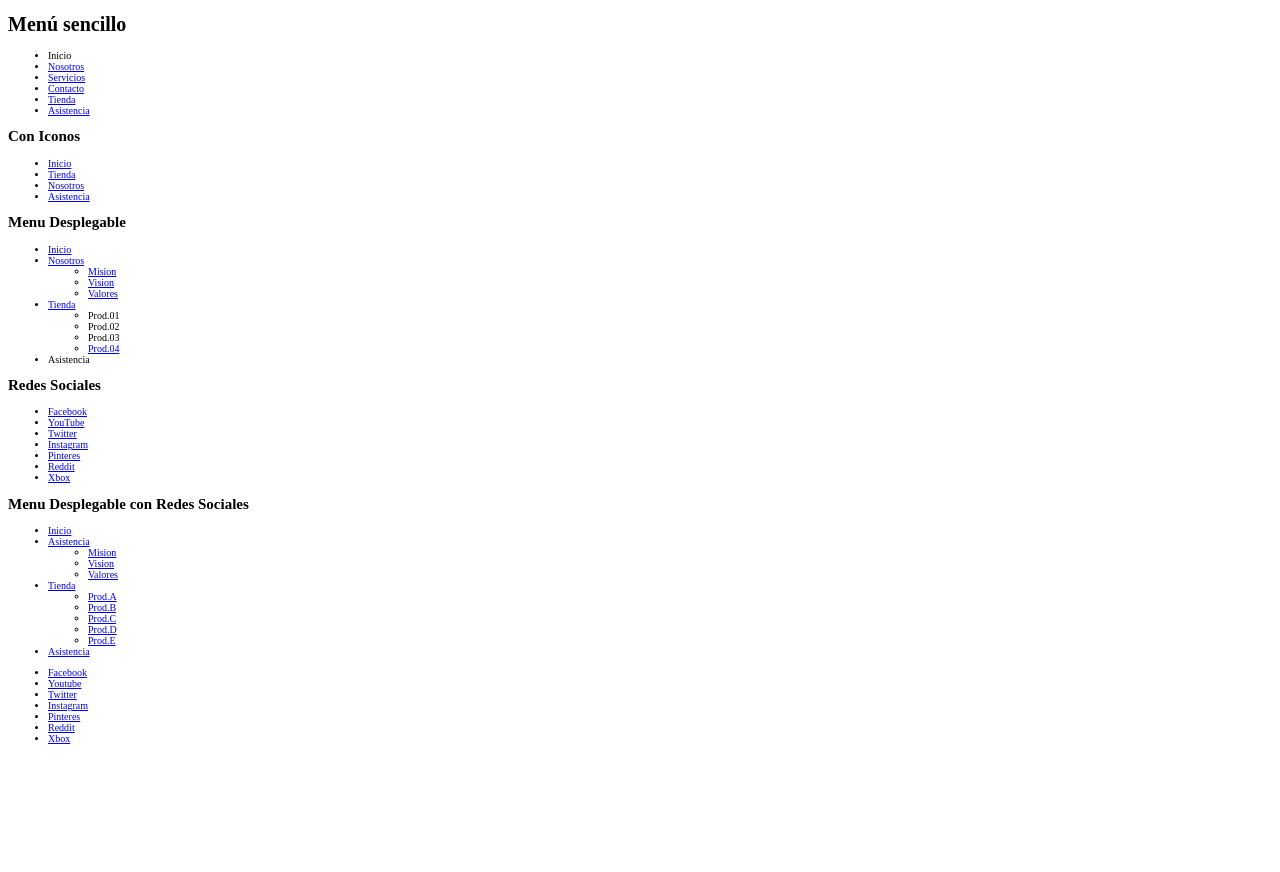
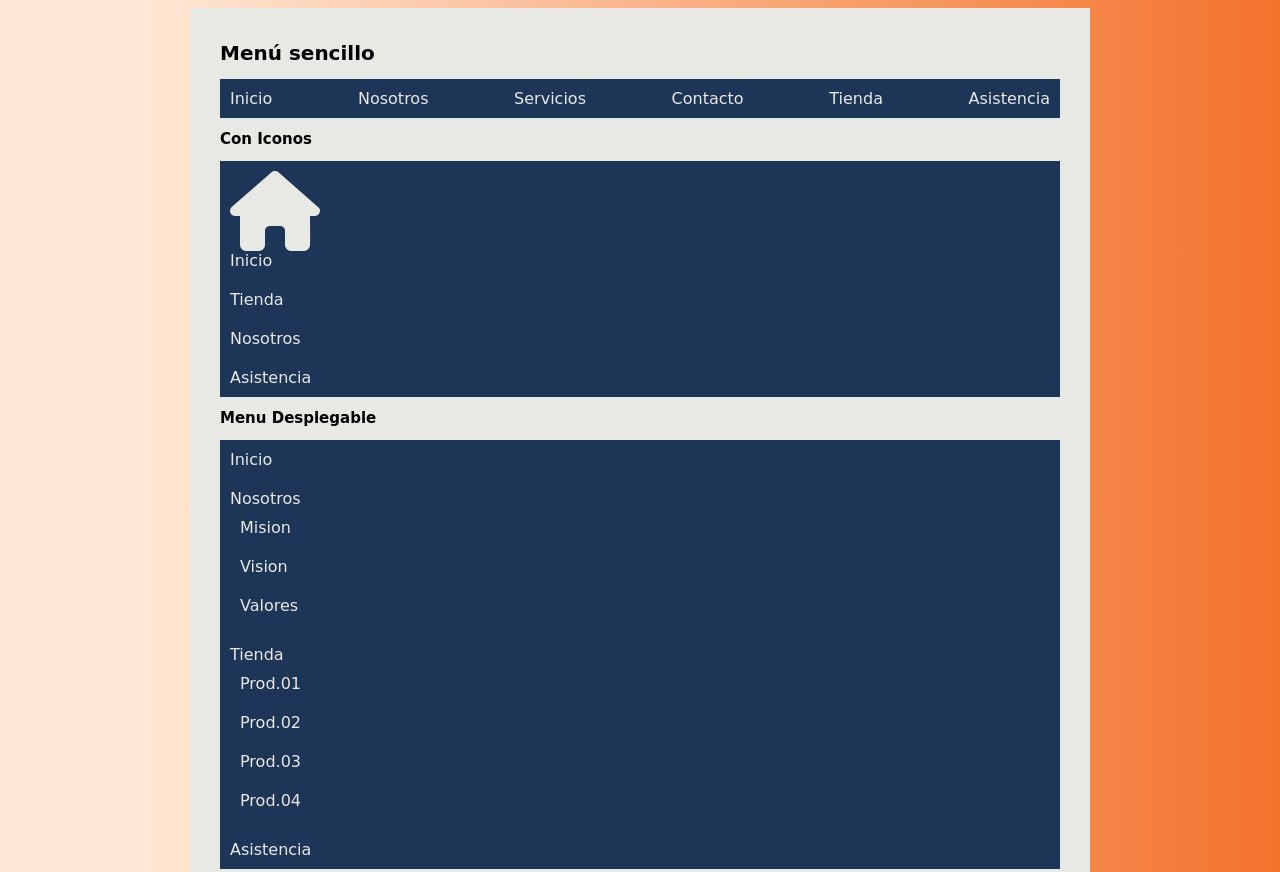
Before and after one commit to lgLuis/EstilosDeMenus, a plain HTML site: page index.html in a window 1280 px wide. Shown: the top 872 px of the page. Before the commit the page ends 800 px from the top, so only its background shows below. Drawn offline with Linux system fonts and the light colour scheme; a web font is replaced by a local one.

Commit message:
menu con iconos

```diff
--- a/css/styles.css
+++ b/css/styles.css
@@ -17,3 +17,70 @@ html {
     --orange:#f3722c;
     --celeste:#bde0fe;
 }
+
+body{
+    background-color: var(--claro);
+    font-family: var(--fuentePpal);
+    background: rgb(255,232,214);
+    background: linear-gradient(90deg, rgba(255,232,214,1) 11%, rgba(243,114,44,1) 100%);
+}
+
+.contenedor{
+    background-color: var(--claro);
+    min-height: calc(10rem - 1rem);
+    max-width: 90rem;
+    margin: 0 auto;
+    padding: 20px 30px 0 30px;
+}
+
+nav{
+    background-color: var(--oscuro);
+
+}
+
+nav ul{
+    list-style: none;
+    margin: 0;
+    padding: 0;
+}
+
+nav ul li{
+    padding: 1rem;
+}
+
+nav ul li:hover{
+    background-color: var(--orange);
+
+}
+
+
+nav ul a{
+    color: var(--claro);
+    text-decoration: none;
+    font-size: 1.6rem;
+}
+
+
+
+
+/*MENU SENCILLO*/
+
+.sencillo ul{
+    display: flex;
+    justify-content: space-between;
+    flex-direction: column;
+}
+
+.sencillo ul li{
+    text-align: center;
+    margin-bottom: 0.5rem;
+}
+
+@media (min-width:768px){
+    .sencillo ul{
+        flex-direction: row;
+    }
+    .sencillo ul li{
+        margin-bottom: 0;
+    }
+}
--- a/index.html
+++ b/index.html
@@ -15,7 +15,7 @@
         <h1>Menú sencillo</h1>
         <nav class="sencillo">
             <ul>
-                <li><a href="#"></a>Inicio</li>
+                <li><a href="#">Inicio</a></li>
                 <li><a href="#">Nosotros</a></li>
                 <li><a href="#">Servicios</a></li>
                 <li><a href="#">Contacto</a></li>
@@ -27,7 +27,17 @@
         <h2>Con Iconos</h2>
         <nav class="iconos">
             <ul>
-                <li><a href="#">Inicio</a></li>
+                <li><a href="#">
+                    <div class="icono">
+                        <i class="fas fa-home fa-5x"></i>
+                    </div>
+                    <div class="text">
+                        <span>Inicio</span>
+                    </div>
+                    </a>
+                </li>
+
+
                 <li><a href="#">Tienda</a></li>
                 <li><a href="#">Nosotros</a></li>
                 <li><a href="#">Asistencia</a></li>
@@ -47,13 +57,13 @@
                 </li>
                 <li><a href="#">Tienda</a>
                     <ul>
-                        <li><a href="#"></a>Prod.01</li>
-                        <li><a href="#"></a>Prod.02</li>
-                        <li><a href="#"></a>Prod.03</li>
+                        <li><a href="#">Prod.01</a></li>
+                        <li><a href="#">Prod.02</a></li>
+                        <li><a href="#">Prod.03</a></li>
                         <li><a href="·">Prod.04</a></li>
                     </ul>
                 </li>
-                <li><a href="·"></a>Asistencia</li>
+                <li><a href="·">Asistencia</a></li>
             </ul>
         </nav><!--FIN MENU-->
 
@@ -105,15 +115,10 @@
                 <li><a href="#"><span>Reddit</span></a></li>
                 <li><a href="#"><span>Xbox</span></a></li>
             </ul>
+        </nav><!--FIN MENU-->
+    </div>
 
-        </nav>
-
-
-
-
-
-
-    </div>
+    <script src="https://kit.fontawesome.com/4b372a6cbd.js" crossorigin="anonymous"></script>
 
 </body>
 </html>
```
